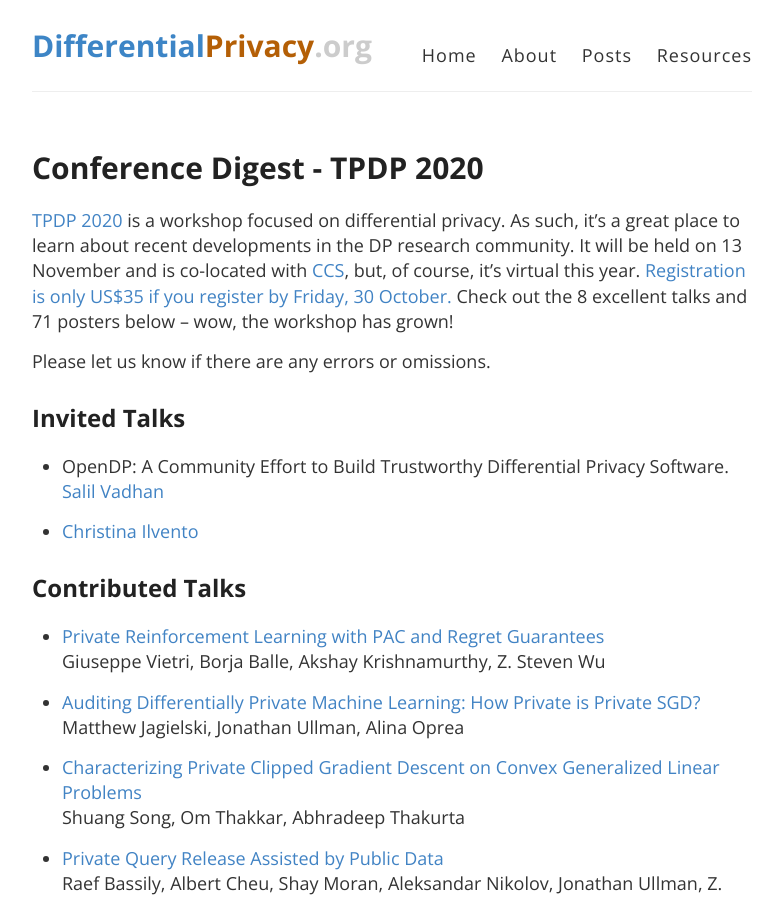
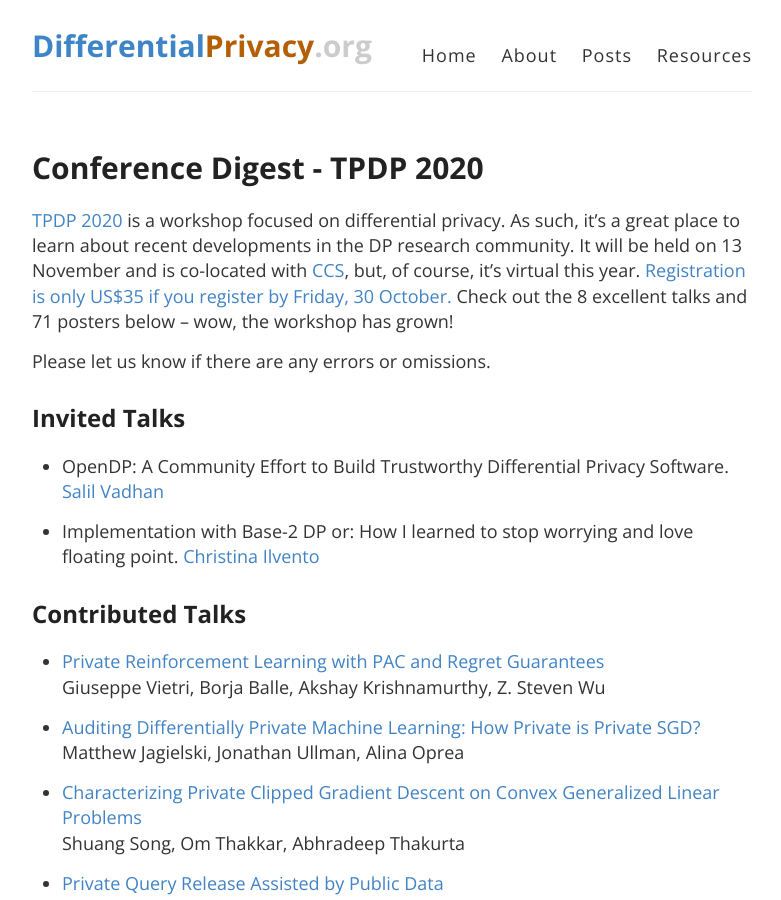
Before and after one commit to differentialprivacy/differentialprivacy, a Jekyll site: the page built from _posts/2020-10-28-tpdp2020.md, in a window 1280 px wide and 900 px high. Shown: the whole window, without its empty margins (248-1029 px from the left). Built offline with Jekyll 4.4.1, drawn with Linux system fonts in a browser that asks for light colours; comment, search, counter and statistics services are not loaded.

Commit message:
Update 2020-10-28-tpdp2020.md
added Christina's talk title

```diff
--- a/_posts/2020-10-28-tpdp2020.md
+++ b/_posts/2020-10-28-tpdp2020.md
@@ -17,7 +17,8 @@ Please let us know if there are any errors or omissions.
  - OpenDP: A Community Effort to Build Trustworthy Differential Privacy Software.
  [Salil Vadhan](https://salil.seas.harvard.edu/)
 
- - [Christina Ilvento](https://cilvento.org/)
+ - Implementation with Base-2 DP or: How I learned to stop worrying and love floating point.
+ [Christina Ilvento](https://cilvento.org/)
 
 ## Contributed Talks
 
```
